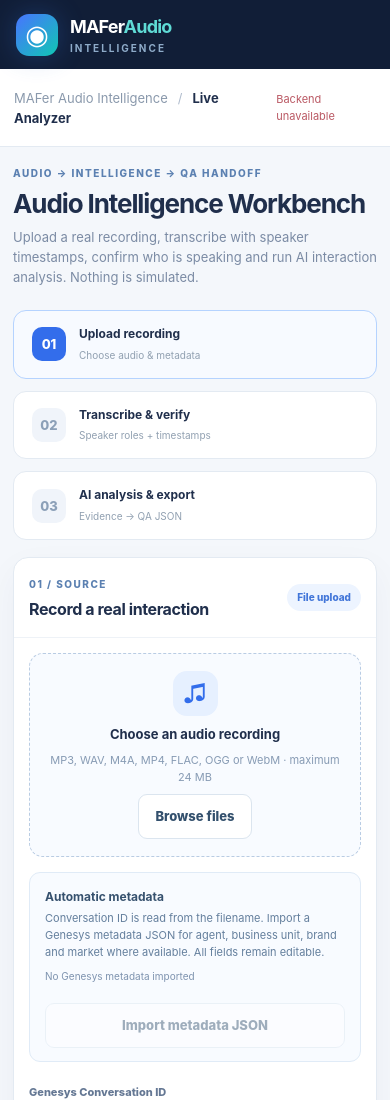
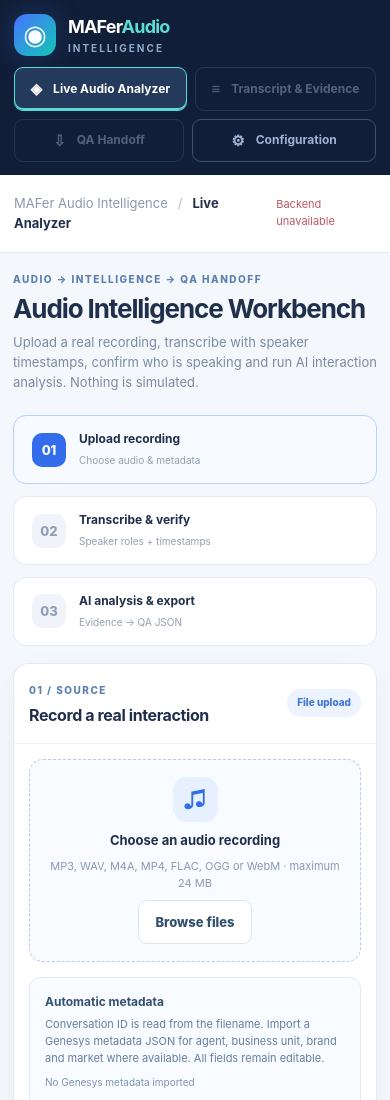
Before and after one commit to krispradip/MAFer-Audio-Intelligence, a website with bundled scripts: page public/index.html in a window 390 px wide. Shown: the top 1100 px of the page. Built offline with nearby package versions, Linux system fonts and the light colour scheme; files whose address does not match are found by name.

Commit message:
Fix mobile navigation hiding Configuration and other sidebar actions

```diff
--- a/public/styles.css
+++ b/public/styles.css
@@ -24,3 +24,41 @@
 .config-group code { overflow-wrap:anywhere; }
 .config-panel .helper { line-height:1.5; overflow-wrap:anywhere; }
 @media (max-width: 900px) { .config-grid { grid-template-columns:1fr; } }
+
+
+/* 2026-11-22: Mobile nav must remain accessible. Previous mobile rule hid
+   every sidebar action, including the Configuration Console. */
+@media (max-width:780px) {
+  .sidebar {
+    display:flex;
+    flex-direction:row;
+    flex-wrap:wrap;
+    align-items:center;
+    gap:8px;
+    height:auto;
+    position:relative;
+    padding:13px 14px;
+  }
+  .sidebar .brand {
+    flex:0 0 100%;
+    margin:0 0 3px;
+  }
+  .sidebar .nav-label,.sidebar .sidebar-bottom { display:none; }
+  .sidebar .side-link[type="button"] {
+    display:inline-flex;
+    width:auto;
+    flex:1 1 auto;
+    min-height:42px;
+    padding:9px 12px;
+    border:1px solid #40516d;
+    border-radius:9px;
+    font-size:12px;
+    justify-content:center;
+    white-space:normal;
+  }
+  .sidebar .side-link[type="button"].active {
+    border-color:#57dad8;
+    box-shadow:inset 0 -2px #57dad8;
+  }
+  .sidebar .side-link span { font-size:15px; }
+}
```
